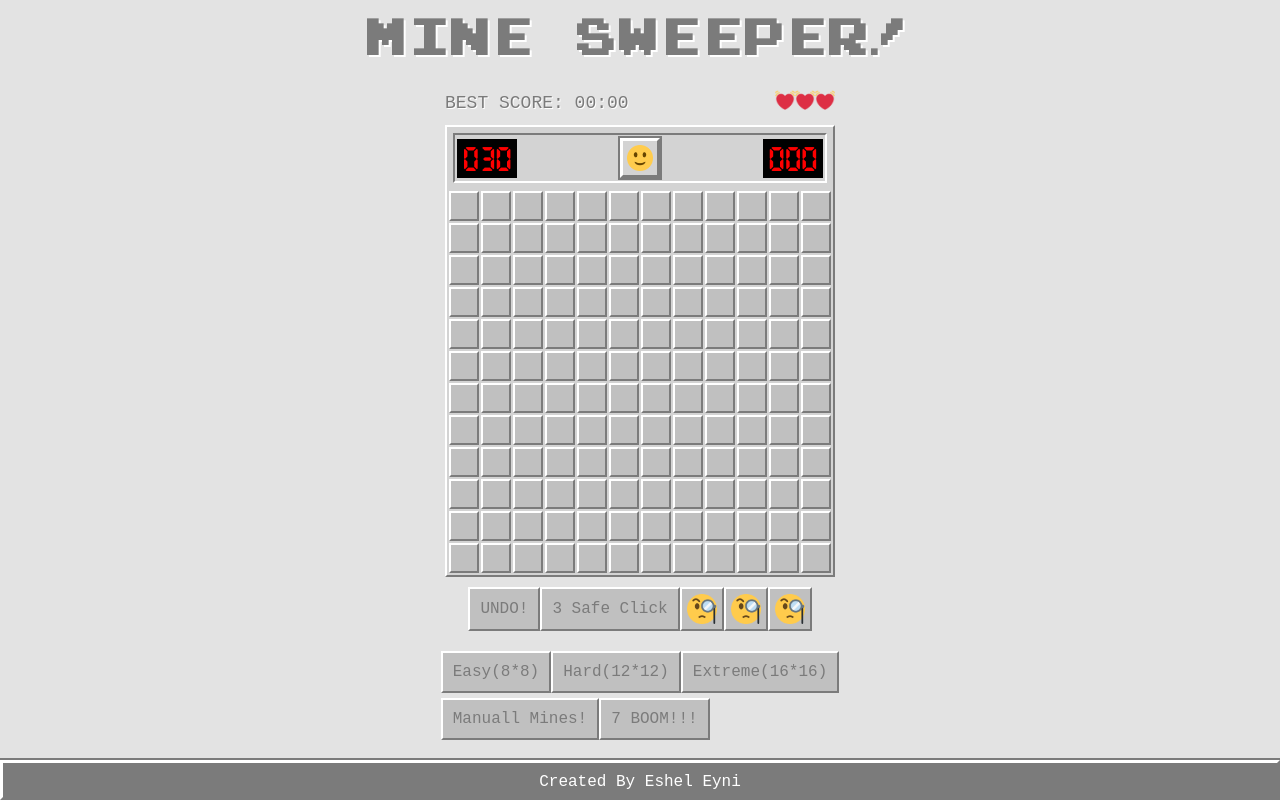
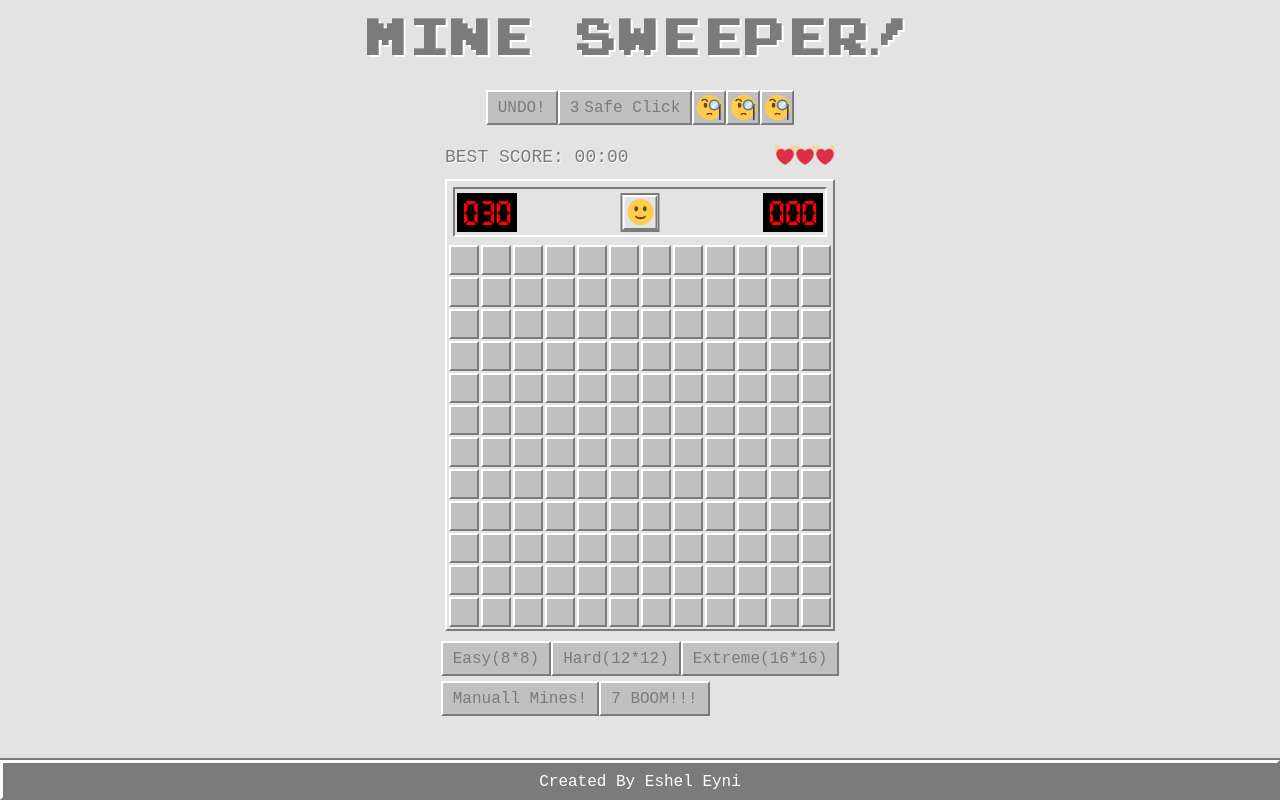
Before and after one commit to EshelEyni/MineSweeper, a plain HTML site: page index.html in a window 1280 px wide. Drawn offline with Linux system fonts and the light colour scheme.

Commit message:
Refactored and Cleaned Styling

```diff
--- a/css/app.css
+++ b/css/app.css
@@ -1,13 +1,3 @@
-* {
-  box-sizing: border-box;
-}
-
-body {
-  margin: 0;
-  padding: 0;
-  background-color: #7b7b7b36;
-}
-
 .app {
   height: 100%;
   width: 100%;
@@ -20,7 +10,7 @@ body {
 
 .app-title {
   font-family: 'Press Start';
-  font-size: 40px;
+  font-size: 30px;
   color: #7b7b7b;
   margin: 0;
   padding: 0;
@@ -38,3 +28,9 @@ body {
   justify-content: flex-start;
   margin: 10px 0;
 }
+
+@media (min-width: 768px) {
+  .app-title {
+    font-size: 40px;
+  }
+}
--- a/css/board.css
+++ b/css/board.css
@@ -1,12 +1,6 @@
 .board-wrapper {
   display: flex;
   flex-direction: column;
-  background-color: lightgray;
-  border: 2px solid;
-  border-top-color: #ffffff;
-  border-left-color: #ffffff;
-  border-bottom-color: #7b7b7b;
-  border-right-color: #7b7b7b;
   margin: 0 10px;
 }
 
@@ -25,7 +19,6 @@
   align-items: center;
   height: 50px;
   position: relative;
-
   padding: 2px;
   margin: 6px;
   border: 2px solid;
@@ -42,14 +35,9 @@
   display: flex;
   justify-content: center;
   align-items: center;
-  height: 40px;
-  width: 40px;
+  height: 35px;
+  width: 35px;
   padding: 2px;
-  border: 3px solid;
-  border-top-color: #ffffff;
-  border-left-color: #ffffff;
-  border-bottom-color: #7b7b7b;
-  border-right-color: #7b7b7b;
   box-shadow: 0 0 0 2px #7b7b7b;
   cursor: pointer;
 }
@@ -78,15 +66,11 @@
   width: 30px;
   height: 30px;
   background-color: #c0c0c0;
-  border: 2px solid;
-  border-top-color: #ffffff;
-  border-left-color: #ffffff;
-  border-bottom-color: #7b7b7b;
-  border-right-color: #7b7b7b;
   text-align: center;
   vertical-align: middle;
   cursor: pointer;
   transition: background-color 0.2s ease-in-out;
+  transition: border 0.2s ease-in-out;
 }
 
 @media screen and (max-width: 400px) {
@@ -121,8 +105,8 @@
   color: #808080;
 }
 
-.cheat,
-.showned {
+.cell.cheat,
+.cell.showned {
   font-family: 'Press Start';
   background-color: #c0c0c0;
   font-size: 80%;
--- a/css/custom-game-setting.css
+++ b/css/custom-game-setting.css
@@ -5,23 +5,9 @@
 
 .btn-set-mines-manually,
 .btn-set-seven-boom {
-  padding: 10px;
+  padding: 0 10px;
   font-family: 'Courier New', Courier, monospace;
   font-size: 16px;
-  color: #7b7b7b;
-  background-color: #c0c0c0;
-  border: 2px solid;
-  border-top-color: #ffffff;
-  border-left-color: #ffffff;
-  border-bottom-color: #7b7b7b;
-  border-right-color: #7b7b7b;
-  cursor: pointer;
   transition: all 0.3s;
   text-align: center;
 }
-
-.btn-set-mines-manually:hover,
-.btn-set-seven-boom:hover {
-  background-color: #7b7b7b;
-  color: #ffffff;
-}
--- a/css/default-game-setting.css
+++ b/css/default-game-setting.css
@@ -3,21 +3,15 @@
 }
 
 .btn-difficulty-container button {
-  padding: 10px;
+  padding: 0 10px;
   font-family: 'Courier New', Courier, monospace;
   font-size: 16px;
-  color: #7b7b7b;
-  background-color: #c0c0c0;
-  border: 2px solid;
-  border-top-color: #ffffff;
-  border-left-color: #ffffff;
-  border-bottom-color: #7b7b7b;
-  border-right-color: #7b7b7b;
-  cursor: pointer;
   transition: all 0.3s;
 }
 
-.btn-difficulty-container button:hover {
-  background-color: #7b7b7b;
-  color: #ffffff;
+
+@media (max-width: 768px) {
+  .btn-difficulty-container {
+    flex-direction: column;
+  }
 }
--- a/css/game-actions.css
+++ b/css/game-actions.css
@@ -1,82 +1,66 @@
 .game-actions {
   display: flex;
+  flex-direction: column;
+  margin: 10px 0;
+  width: 200px;
 }
 
 .btn-undo-action {
-  margin: 10px 0;
-  padding: 10px;
   font-family: 'Courier New', Courier, monospace;
   font-size: 16px;
-  color: #7b7b7b;
-  background-color: #c0c0c0;
-  border: 2px solid;
-  border-top-color: #ffffff;
-  border-left-color: #ffffff;
-  border-bottom-color: #7b7b7b;
-  border-right-color: #7b7b7b;
-  cursor: pointer;
   transition: all 0.3s;
   text-align: center;
-}
-
-.btn-undo-action:hover {
-  background-color: #7b7b7b;
-  color: #ffffff;
 }
 
 .hints-container {
   display: flex;
   justify-content: center;
   align-items: center;
-  margin: 10px 0;
+  margin-top: 10px;
 }
 
 .hint {
   display: flex;
   justify-content: center;
   align-items: center;
-  padding: 5px;
   font-family: 'Courier New', Courier, monospace;
   font-size: 16px;
-  color: #7b7b7b;
-  background-color: #c0c0c0;
-  border: 2px solid;
-  border-top-color: #ffffff;
-  border-left-color: #ffffff;
-  border-bottom-color: #7b7b7b;
-  border-right-color: #7b7b7b;
-  cursor: pointer;
   transition: all 0.3s;
 }
 
 .smiley-monocle {
-  height: 30px;
-  width: 30px;
+  height: 25px;
+  width: 25px;
   pointer-events: none;
 }
 
 .hint:hover {
-  background-color: #7b7b7b;
-  color: #ffffff;
+  background-color: var(--hint-color);
 }
 
 .btn-safe-click {
+  display: flex;
+  justify-content: center;
+  align-items: center;
+  gap: 5px;
   padding: 10px;
   font-family: 'Courier New', Courier, monospace;
   font-size: 16px;
-  color: #7b7b7b;
-  background-color: #c0c0c0;
-  border: 2px solid;
-  border-top-color: #ffffff;
-  border-left-color: #ffffff;
-  border-bottom-color: #7b7b7b;
-  border-right-color: #7b7b7b;
-  cursor: pointer;
   transition: all 0.3s;
-  margin: 10px 0;
 }
 
-.btn-safe-click:hover {
-  background-color: #7b7b7b;
-  color: #ffffff;
+@media (min-width: 768px) {
+  .game-actions {
+    flex-direction: row;
+    justify-content: center;
+    width: 450px;
+  }
+
+  .btn-undo-action {
+    padding: 0 10px;
+  }
+
+  .hints-container {
+    margin-top: 0;
+  }
 }
--- a/css/game-stats.css
+++ b/css/game-stats.css
@@ -3,13 +3,11 @@
   justify-content: space-between;
   align-items: center;
   padding: 0 10px;
+  margin: 10px 0;
 }
 
-.lives-container {
-  margin: 10px 0;
-  text-align: center;
-  font-family: 'Courier New', Courier, monospace;
-  color: #7b7b7b;
+.lives-container > * {
+  transition: all 0.3s ease-in-out;
 }
 
 .heart-img {
@@ -20,7 +18,6 @@
 .best-score {
   font-size: 18px;
   color: #7b7b7b;
-  margin: 10px 0;
   text-shadow: 1px 1px 0px #ffffff;
   font-family: 'Courier New', Courier, monospace;
   text-align: center;
--- /dev/null
+++ b/css/main.css
@@ -0,0 +1,30 @@
+* {
+  box-sizing: border-box;
+}
+
+body {
+  margin: 0;
+  padding: 0;
+  background-color: #7b7b7b36;
+}
+
+button {
+  padding: 2.5px;
+  height: 35px;
+  color: #7b7b7b;
+  background-color: #c0c0c0;
+  cursor: pointer;
+}
+
+button:hover {
+  background-color: #7b7b7b;
+  color: #ffffff;
+}
+
+.inset-border {
+  border: 2px solid;
+  border-top-color: #ffffff;
+  border-left-color: #ffffff;
+  border-bottom-color: #7b7b7b;
+  border-right-color: #7b7b7b;
+}
--- /dev/null
+++ b/css/vars.css
@@ -0,0 +1,4 @@
+:root {
+  --hint-color: rgb(233, 214, 111);
+  --mine-color: rgba(212, 5, 5, 0.8);
+}
--- a/index.html
+++ b/index.html
@@ -19,37 +19,38 @@
     <main class="app">
       <h1 class="app-title">Mine Sweeper!</h1>
 
+      <div class="game-actions">
+        <button class="btn-undo-action inset-border">UNDO!</button>
+        <button class="btn-safe-click inset-border">
+          <span class="safe-click-count"></span>
+          <span> Safe Click </span>
+        </button>
+        <div class="hints-container"></div>
+      </div>
+
       <div class="main-container">
         <div class="game-stats-container">
           <div class="best-score">Best score:</div>
           <div class="lives-container"></div>
         </div>
-        <div class="board-wrapper">
+        <div class="board-wrapper inset-border">
           <header class="board-header">
             <div class="flag-counter"></div>
-            <div class="smiley-container"><img src="images/smiley.png" /></div>
+            <div class="smiley-container inset-border"><img src="images/smiley.png" /></div>
             <div class="timer">000</div>
           </header>
           <div class="board-container"></div>
         </div>
       </div>
-      <div class="game-actions">
-        <button class="btn-undo-action">UNDO!</button>
-        <button class="btn-safe-click">
-          <span class="safe-click-count"></span>
-          <span> Safe Click </span>
-        </button>
-        <div class="hints-container"></div>
-      </div>
       <div class="app-game-setting">
         <div class="btn-difficulty-container">
-          <button data-difficulty-settings="EASY">Easy(8*8)</button>
-          <button data-difficulty-settings="MEDIUM">Hard(12*12)</button>
-          <button data-difficulty-settings="HARD">Extreme(16*16)</button>
+          <button class="inset-border" data-difficulty-settings="EASY">Easy(8*8)</button>
+          <button class="inset-border" data-difficulty-settings="MEDIUM">Hard(12*12)</button>
+          <button class="inset-border" data-difficulty-settings="HARD">Extreme(16*16)</button>
         </div>
         <div class="custom-game-setting-container">
-          <button class="btn-set-mines-manually">Manuall Mines!</button>
-          <button class="btn-set-seven-boom">7 BOOM!!!</button>
+          <button class="btn-set-mines-manually inset-border">Manuall Mines!</button>
+          <button class="btn-set-seven-boom inset-border">7 BOOM!!!</button>
         </div>
       </div>
 
--- a/js/app.js
+++ b/js/app.js
@@ -13,7 +13,7 @@ const SMILEY_SHOCKED_IMG = '<img class="smiley-img" src="images/smiley-shocked.p
 const timerElement = document.querySelector('.timer');
 const safeClickCountElement = document.querySelector('.safe-click-count');
 const smileyContainerElement = document.querySelector('.smiley-container');
-const livesElement = document.querySelector('.lives-container');
+const livesContainerElement = document.querySelector('.lives-container');
 const hintsContainerElement = document.querySelector('.hints-container');
 const bestScoreElement = document.querySelector('.best-score');
 const gameBoardElement = document.querySelector('.board-container');
@@ -104,7 +104,7 @@ gameBoardElement.addEventListener('contextmenu', event => {
 hintsContainerElement.addEventListener('click', event => {
   event.preventDefault();
   if (event.target.classList.contains('hint')) {
-    event.target.style.backgroundColor = 'yellow';
+    event.target.style.backgroundColor = 'var(--hint-color)';
     app.toggleIsHintClick(event.target);
   }
 });
--- a/js/classes/app.js
+++ b/js/classes/app.js
@@ -74,7 +74,7 @@ class App {
     const { hintsCount } = this.state;
     let hints = '';
     for (let i = 0; i < hintsCount; i++) {
-      hints += `<button class="hint" data-idx="${i}">
+      hints += `<button class="hint inset-border" data-idx="${i}">
                   <img class="smiley-monocle" src="images/smiley-monocle.png"/>
                 </button>`;
     }
@@ -113,10 +113,16 @@ class App {
   }
 
   renderLives() {
-    livesElement.innerHTML = '';
-    for (let i = 0; i < this.state.lives; i++) {
-      livesElement.innerHTML += `${HEART_IMG}`;
+    if (!this.isTimerRunning) {
+      livesContainerElement.innerHTML = '';
+      for (let i = 0; i < this.state.lives; i++) livesContainerElement.innerHTML += `${HEART_IMG}`;
+      return;
     }
+
+    const children = livesContainerElement.children;
+    [...children].reverse().forEach((child, idx) => {
+      if (idx >= this.state.lives) child.style.opacity = '0';
+    });
   }
 
   handleBtnSetMinesManuallyClick() {
--- a/js/classes/board.js
+++ b/js/classes/board.js
@@ -30,7 +30,7 @@ class Board {
         const cells = row
           .map(cell => {
             const { rowIdx, columnIdx } = cell.coords;
-            return `<td class="cell" data-row-idx="${rowIdx}" data-column-idx="${columnIdx}" id="cell-${rowIdx}-${columnIdx}"></td>`;
+            return `<td class="cell inset-border" data-row-idx="${rowIdx}" data-column-idx="${columnIdx}" id="cell-${rowIdx}-${columnIdx}"></td>`;
           })
           .join('');
 
@@ -140,7 +140,7 @@ class Board {
 
     setTimeout(() => {
       hintedCells.forEach(cell => {
-        if (cell.isShown === true) {
+        if (cell.isHint === true) {
           cell.isShown = false;
           cell.isHint = false;
           cell.render();
--- a/js/classes/cell.js
+++ b/js/classes/cell.js
@@ -22,8 +22,8 @@ class Cell {
   }
 
   #renderShownCell(elCell) {
-    if (this.isHint) elCell.style.backgroundColor = 'rgb(233, 214, 111)';
-    if (this.isMine) elCell.style.backgroundColor = 'red';
+    if (this.isHint) elCell.style.backgroundColor = 'var(--hint-color)';
+    if (this.isMine) elCell.style.backgroundColor = 'var(--mine-color)';
     if (this.surroundingMinesCount) elCell.classList.add(`num-${this.surroundingMinesCount}`);
     elCell.classList.add('showned');
     elCell.innerHTML = this.getShownCellContent();
@@ -55,7 +55,7 @@ class Cell {
 
     if (this.isMine) {
       elCell.innerHTML = MINE_IMG;
-      elCell.style.backgroundColor = 'red';
+      elCell.style.backgroundColor = 'var(--mine-color)';
       return;
     }
     this.render();
```
Also changed, not shown: css/footer.css (+5 -4 lines), css/index.css (+5 -3 lines).
